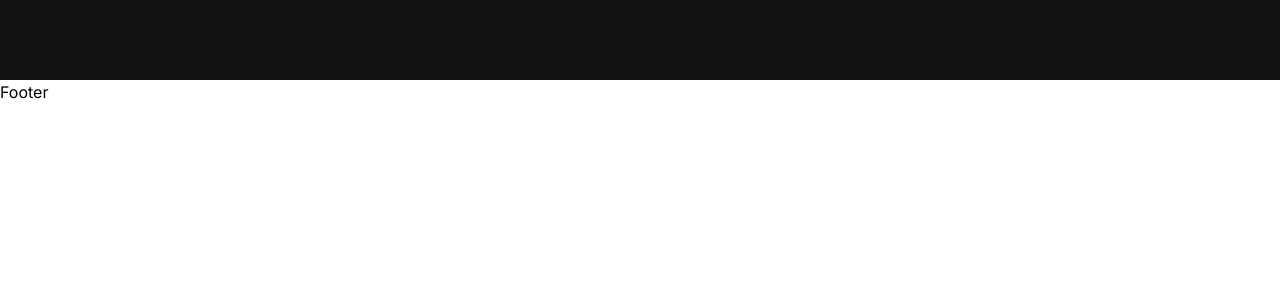
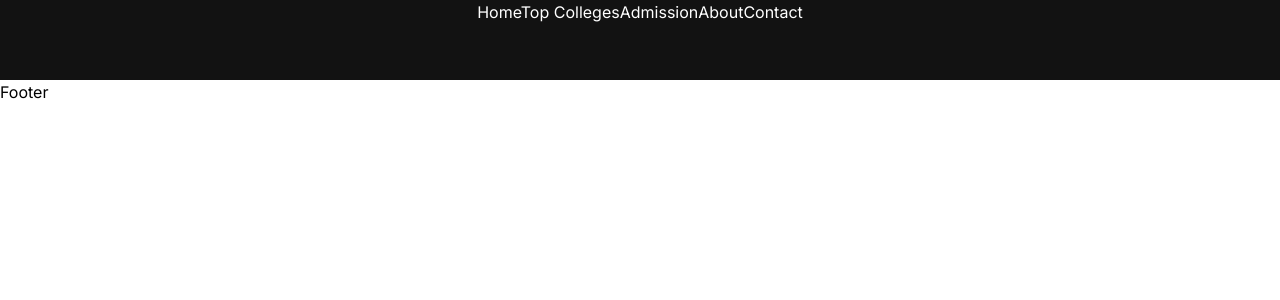
Before and after one commit to carnageitself/CollegeFinder, a Next.js app: page / in a window 1280 px wide. Shown: the top 300 px of the page. Built offline with nearby package versions, Linux system fonts and the light colour scheme.

Commit message:
navbar added

```diff
--- /dev/null
+++ b/app/about/page.tsx
@@ -0,0 +1,9 @@
+import React from 'react'
+
+const About = () => {
+  return (
+    <div>About</div>
+  )
+}
+
+export default About
--- a/app/components/navbar/Navbar.tsx
+++ b/app/components/navbar/Navbar.tsx
@@ -1,11 +1,56 @@
-import React from 'react'
+import Link from "next/link";
+import { title } from "process";
+import React from "react";
 
-const Navbar = () => {
+interface navItem {
+  id: number;
+  title: string;
+  url: string;
+}
+const Navbar: React.FC = () => {
+
+
+  const nav: navItem[] = [
+    {
+      id: 1,
+      title: "Home",
+      url: "/",
+    },
+    { id: 2, title: "Top Colleges", url: "/topcolleges" },
+    {
+      id: 3,
+      title: "Admission",
+      url: "/admission",
+    },
+    {
+      id: 4,
+      title: "About",
+      url: "/about",
+    },
+    {
+      id: 5,
+      title: "Contact",
+      url: "/contact",
+    },
+  ];
+
   return (
-    <div className="navbar w-full h-20 bg-[#121212]">
+    <div className="navbar w-full h-20 bg-[#121212] text-white">
+      <div className="navbarContainer flex items-center justify-between">
+        <div className="left">
+          <img src="" alt="" />
+        </div>
+        <div className="center">
+          {nav.map((item) => (
+            <Link key={item.id} href={item.url}>{item.title}</Link>
+          ))}
+        </div>
+        <div className="right">
+          <button></button>
+        </div>
+      </div>
+    </div>
+  );
+};
 
-    </div>
-  )
-}
-
-export default Navbar
+export default Navbar;
--- /dev/null
+++ b/app/contact/page.tsx
@@ -0,0 +1,9 @@
+import React from 'react'
+
+const Contact = () => {
+  return (
+    <div>Contact</div>
+  )
+}
+
+export default Contact
--- /dev/null
+++ b/app/topcolleges/page.tsx
@@ -0,0 +1,9 @@
+import React from 'react'
+
+const TopColleges = () => {
+  return (
+    <div>TopColleges</div>
+  )
+}
+
+export default TopColleges
```
